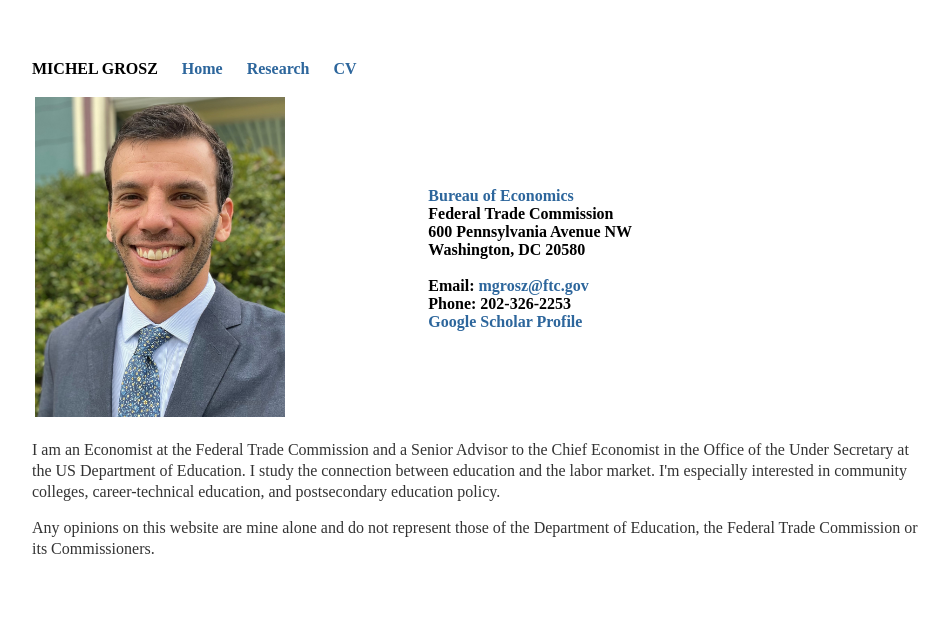
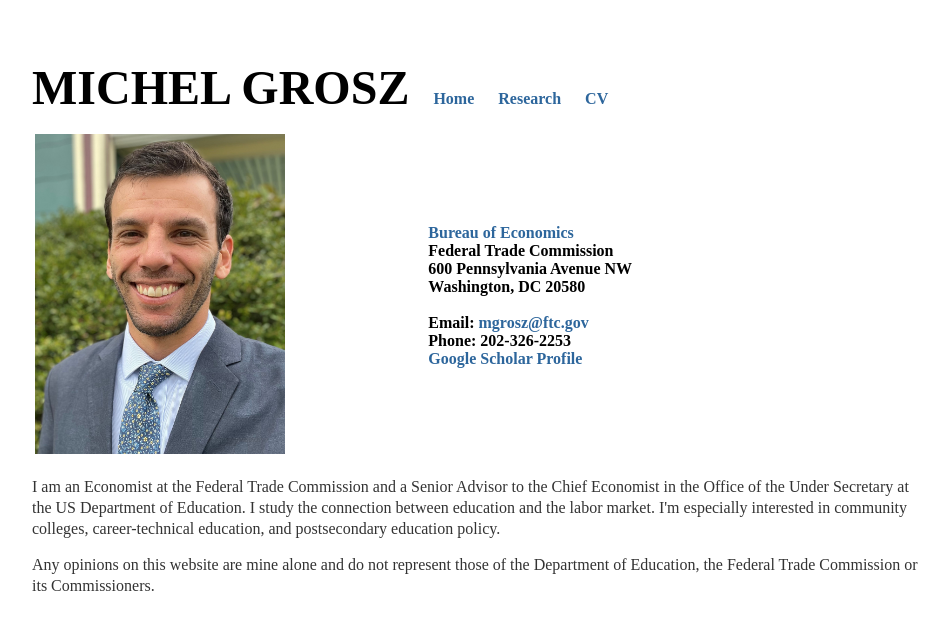
Before and after one commit to mzgrosz/mzgrosz.github.io, a Jekyll site: the page built from index.html, in a window 1280 px wide. Shown: the top 630 px of the page, without its empty margins (160-1109 px from the left). Built offline with Jekyll 4.4.1, drawn with Linux system fonts in a browser that asks for light colours.

Commit message:
Update default.html

```diff
--- a/_layouts/default.html
+++ b/_layouts/default.html
@@ -20,7 +20,7 @@
 		<body>
 			<nav>
 	    		<ul>
-	        		<li><b><font = "14">MICHEL GROSZ</font></b></li>
+	        		<li><b><font size = "14">MICHEL GROSZ</font></b></li>
 				<li><a href="/">Home</a></li>
 		        	<li><a href="/research">Research</a></li>
 	        		<li><a href="https://mzgrosz.github.io/cv/GroszCV_2304.pdf" target="_blank">CV</a></li>
```
